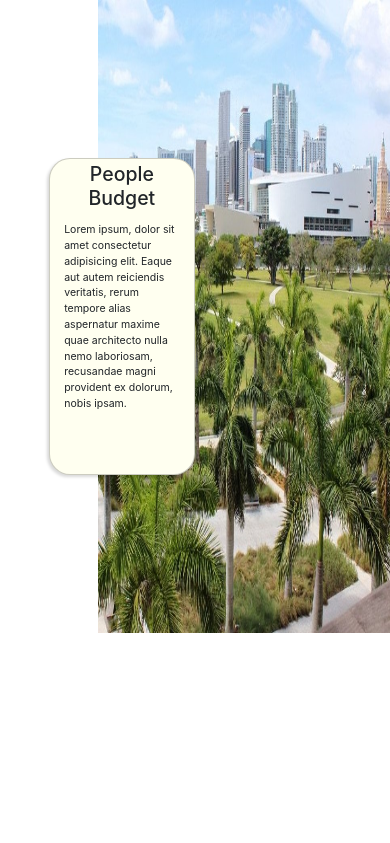
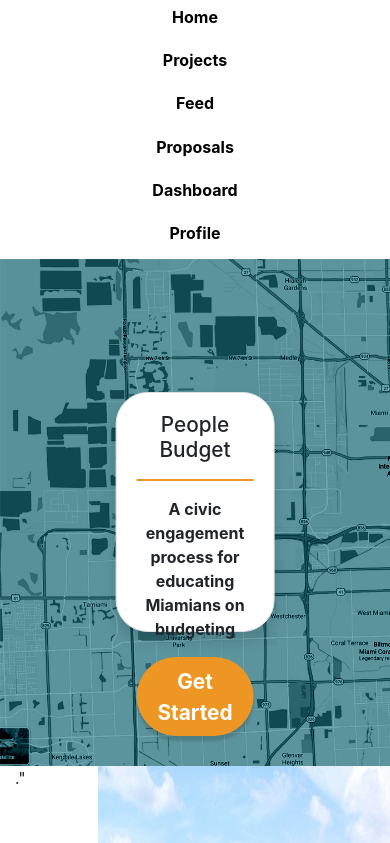
Before and after one commit to livio-zanardo/peoplebudget, a React (Create React App) app in the folder view/: page / in a window 390 px wide. Shown: the top 843 px of the page. Built offline with nearby package versions, Linux system fonts and the light colour scheme.

Commit message:
applied media queries

```diff
--- a/view/src/components/Overview/index.module.css
+++ b/view/src/components/Overview/index.module.css
@@ -34,44 +34,49 @@
 }
 
 /* Extra small devices (phones, 600px and down) */
-/* @media only screen and (max-width: 600px){ */
+@media only screen and (max-width: 600px){
     .card {
-        font-size: 2.7vw;
+        font-size: 0.7em;
     }
     .card h1{
-        font-size: 5vw;
+        font-size: 2em;
     }
 
-/* } */
+}
 /* Small devices (portrait tablets and large phones, 600px and up) */
-/* @media only screen and (min-width: 600px) {
-    .card {
-        font-size: 2.5em;
-    }
-    .card h1 {
-        font-size: 4em;
-    }
-} */
-/* Medium devices (landscape tablets, 768px and up) */
-/* @media only screen and (min-width: 768px) {
+@media only screen and (min-width: 600px) {
     .card {
         font-size: 1em;
     }
     .card h1 {
         font-size: 2em;
     }
-} */
+}
+/* Medium devices (landscape tablets, 768px and up) */
+@media only screen and (min-width: 768px) {
+    .card {
+        font-size: 1em;
+    }
+    .card h1 {
+        font-size: 2em;
+    }
+}
 /* Large devices (laptops/desktops, 992px and up) */
-/* @media only screen and (min-width: 992px){
+@media only screen and (min-width: 992px){
     .card {
         font-size: 1.4em;
     }
     .card h1 {
-        font-size: 2.2em;
+        font-size: 2em;
     }
 
-}  */
+}
 /*Extra large devices (large laptops and desktops, 1200px and up)*/
 @media only screen and (min-width: 1200px){
-
+    .card {
+        font-size: 4em;
+    }
+    .card h1 {
+        font-size: 2em;
+    }
 }
--- a/view/src/pages/Home.jsx
+++ b/view/src/pages/Home.jsx
@@ -13,7 +13,12 @@ const Home = () => {
     } = useContext(Context);
     return (
         <div className={`p-0 container-fluid`}>
+            <Navbar options={getMenus()} />
+            <GetStarted />
             <Overview />
+            <Contributor />
+            <Info />
+            <Footer />
         </div>
     );
 };
```
